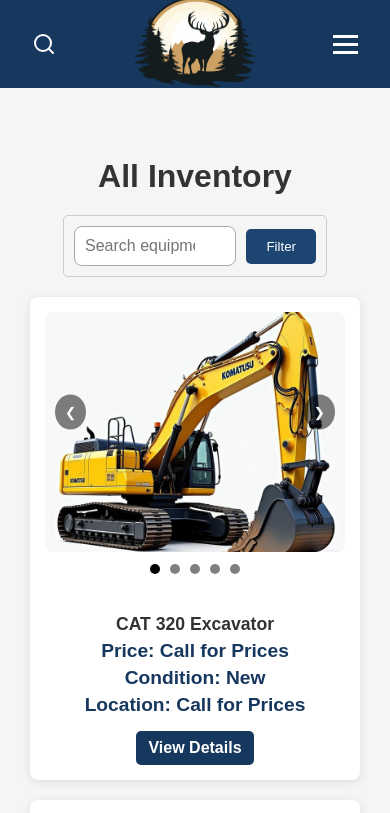
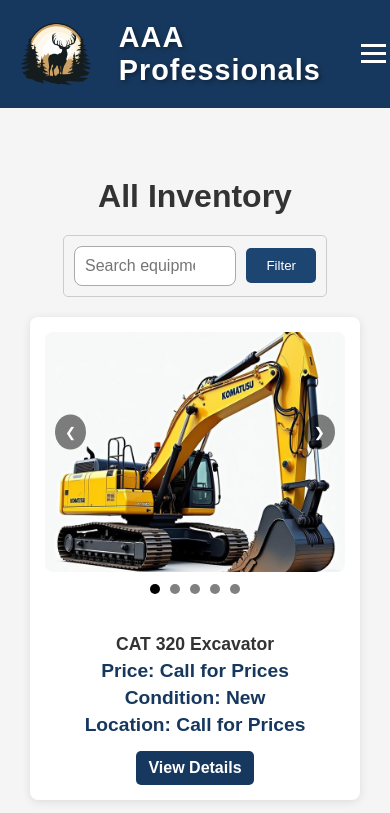
Before and after one commit to Masxkip/construction-hub, a React (Vite) app: page /inventory in a window 390 px wide. Shown: the top 813 px of the page. Built offline with nearby package versions, Linux system fonts and the light colour scheme; grey boxes are pictures that could not be loaded.

Commit message:
new update

```diff
--- a/src/components/Navbar.jsx
+++ b/src/components/Navbar.jsx
@@ -43,55 +43,16 @@
   return (
     <nav className="navbar">
       <div className="nav-left">
-        {/* Mobile Search Icon */}
-        <button className="search-icon" onClick={() => setSearchOpen(!searchOpen)}>
-        <svg
-          className="search-svg"
-          xmlns="http://www.w3.org/2000/svg"
-          width="24"
-          height="24"
-          viewBox="0 0 24 24"
-          fill="none"
-          stroke="currentColor"
-          strokeWidth="2"
-          strokeLinecap="round"
-          strokeLinejoin="round"
-        >
-          <circle cx="11" cy="11" r="8"></circle>
-          <line x1="21" y1="21" x2="16.65" y2="16.65"></line>
-        </svg>
-      </button>
 
       </div>
 
-      {/* Logo */}
-      <div className="logo">
-      <Link to="/">
-        <img src="/images/lg2.png" alt="ConstructionHub Logo" className="logo-img" />
-        </Link>
-      </div>
+      <div className="branding">
+  <Link to="/" className="logo-link">
+    <img src="/images/lg2.png" alt="AAA Logo" className="logo-img" />
+    <span className="company-name">AAA Professionals</span>
+  </Link>
+</div>
 
-      {/* Desktop Search Bar */}
-      <div className="search-bar-desktop">
-        <input
-          type="text"
-          placeholder="Search products..."
-          value={searchTerm}
-          onChange={handleSearch}
-        />
-        {/* Display Search Results */}
-        {searchResults.length > 0 && (
-          <ul className="search-results">
-            {searchResults.map((item) => (
-              <li key={item.id}>
-                <Link to={`/inventory/item/${item.id}`} onClick={() => setSearchTerm("")} className="search-li">
-                  {item.name} - {item.price}
-                </Link>
-              </li>
-            ))}
-          </ul>
-        )}
-      </div>
 
       {/* Nav Links */}
       <ul className={`nav-links ${isOpen ? "open" : ""}`}>
--- a/src/index.css
+++ b/src/index.css
@@ -319,11 +319,63 @@
   cursor: pointer;
 }
 
+
+.company-header {
+  flex: 1;
+}
+
+.company-name {
+  font-size: 2rem;
+  font-weight: 700;
+  color: white;
+  margin: 0;
+  padding-left: 10px;
+  letter-spacing: 1px;
+  text-shadow: 2px 2px 5px rgba(0, 0, 0, 0.4);
+}
+
+/* Branding block */
+.branding {
+  display: flex;
+  align-items: center;
+  flex: 1;
+}
+
+.logo-link {
+  display: flex;
+  align-items: center;
+  text-decoration: none;
+}
+
+.logo-img {
+  width: 70px;
+  height: auto;
+  margin-right: 12px;
+}
+
+.company-name {
+  font-size: 1.8rem;
+  font-weight: 700;
+  color: white;
+  letter-spacing: 1px;
+  text-shadow: 2px 2px 5px rgba(0, 0, 0, 0.4);
+}
+
+
 /* Responsive Styles */
 @media (max-width: 768px) {
   .navbar{
-    padding: 2rem;
+    padding: 1.3rem;
   }
+
+  .branding {
+  justify-content: flex-start !important;
+  padding-right: 40px;
+}
+
+.logo-img {
+  margin-right: 18px; /* instead of 12px */
+}
 
   .nav-links {
     display: none;
```
